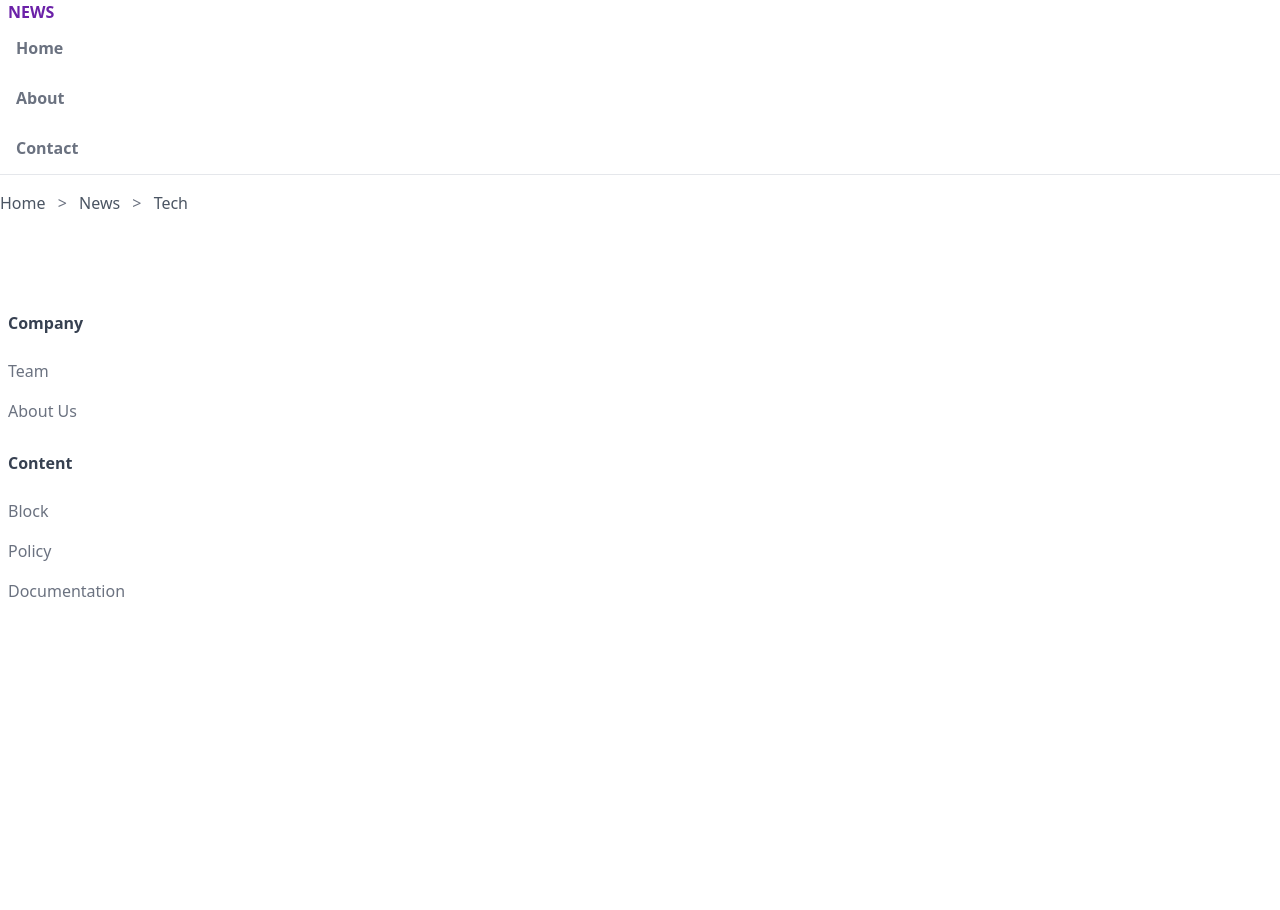
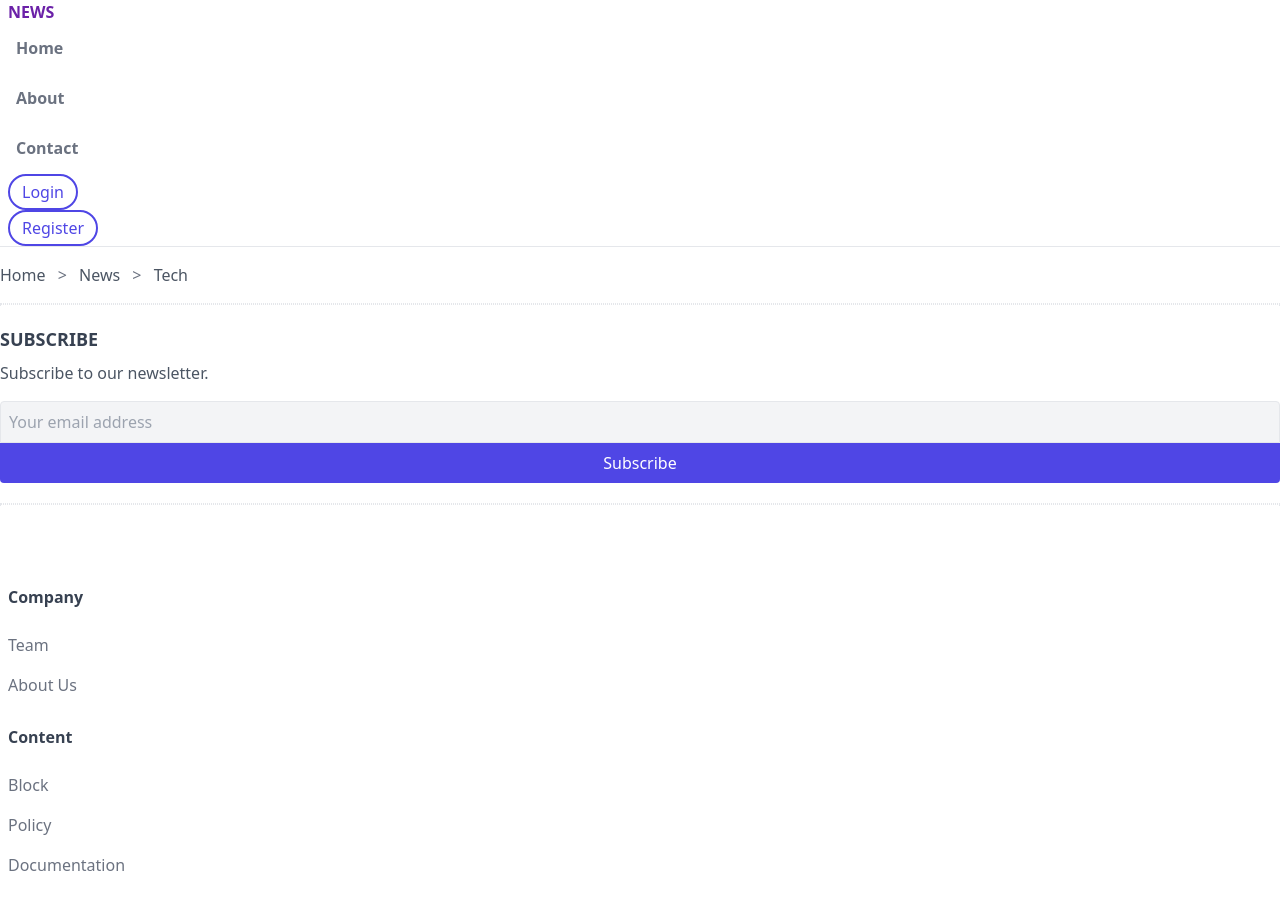
Before and after one commit to BogdanGlazkov/tailwindcss-news, a website: page index.html in a window 1280 px wide. Before the commit the page ends 800 px from the top, so only its background shows below. Drawn offline with Linux system fonts and the light colour scheme.

Commit message:
Add subscribe section

```diff
--- a/index.html
+++ b/index.html
@@ -34,6 +34,24 @@
             >
           </li>
         </ul>
+        <ul>
+          <li>
+            <button
+              type="button"
+              class="py-1 px-3 border-2 rounded-full border-indigo-600 text-indigo-600 hover:text-white hover:bg-indigo-800 focus:outline-none focus:ring focus:ring-violet-300"
+            >
+              Login
+            </button>
+          </li>
+          <li>
+            <button
+              type="button"
+              class="py-1 px-3 border-2 rounded-full border-indigo-600 text-indigo-600 hover:text-white hover:bg-indigo-800 focus:outline-none focus:ring focus:ring-violet-300"
+            >
+              Register
+            </button>
+          </li>
+        </ul>
       </nav>
     </header>
 
@@ -49,8 +67,30 @@
         </div>
       </div>
 
+      <!-- Divider -->
+      <div class="border border-dotted"></div>
+
       <!-- Subscribe -->
+      <div class="my-5">
+        <h2 class="font-bold text-lg uppercase text-gray-700 mb-2">
+          Subscribe
+        </h2>
+        <p class="text-gray-600 mb-4">Subscribe to our newsletter.</p>
+        <input
+          type="email"
+          placeholder="Your email address"
+          class="text-gray-700 bg-gray-100 p-2 w-full border rounded-t hover:border-gray-600"
+        />
+        <button
+          class="px-4 py-2 bg-indigo-600 text-white rounded-b w-full hover:bg-indigo-800"
+        >
+          Subscribe
+        </button>
+      </div>
     </main>
+
+    <!-- Divider -->
+    <div class="border border-dotted"></div>
 
     <!-- Footer -->
     <footer class="bordet-t mt-10 py-10 px-2">
```
Also changed, not shown: public/styles.css.
